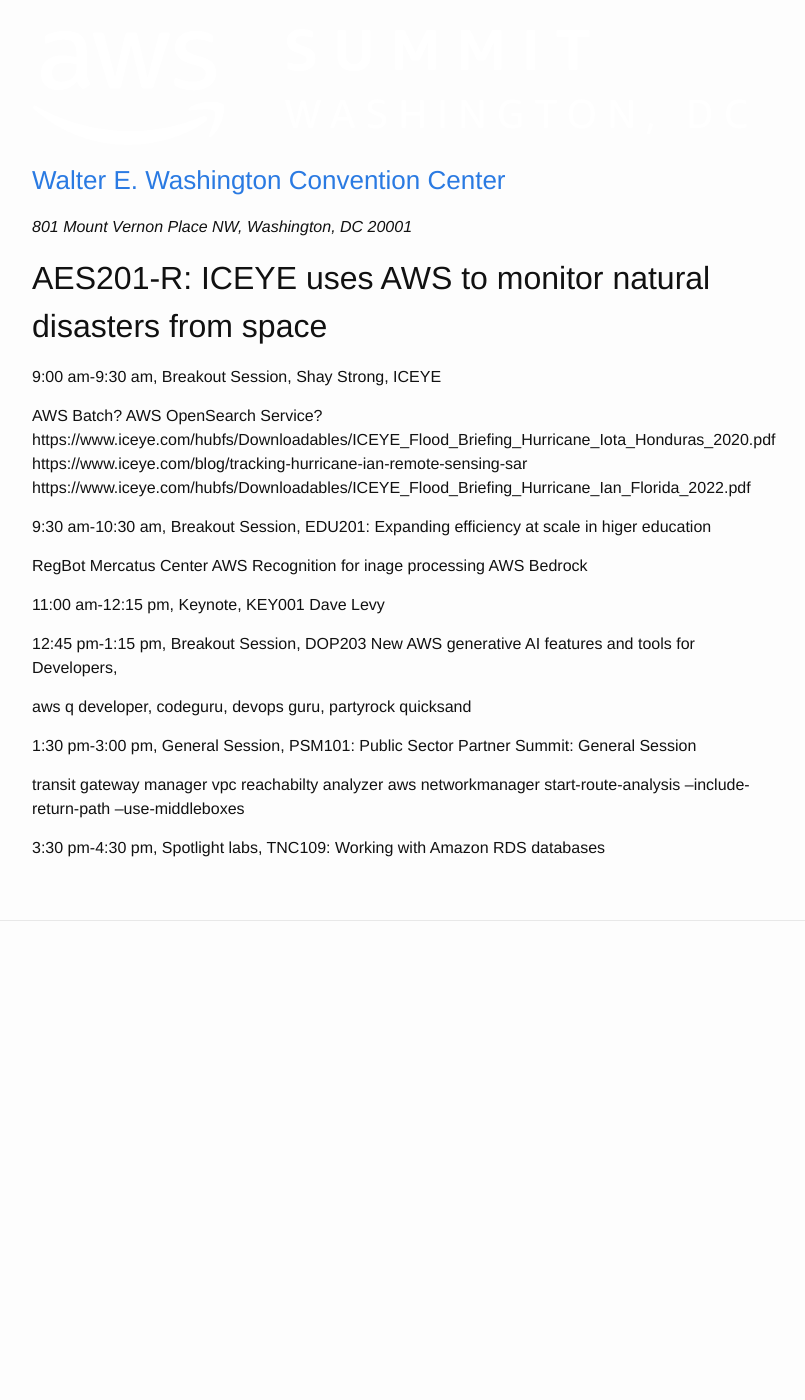
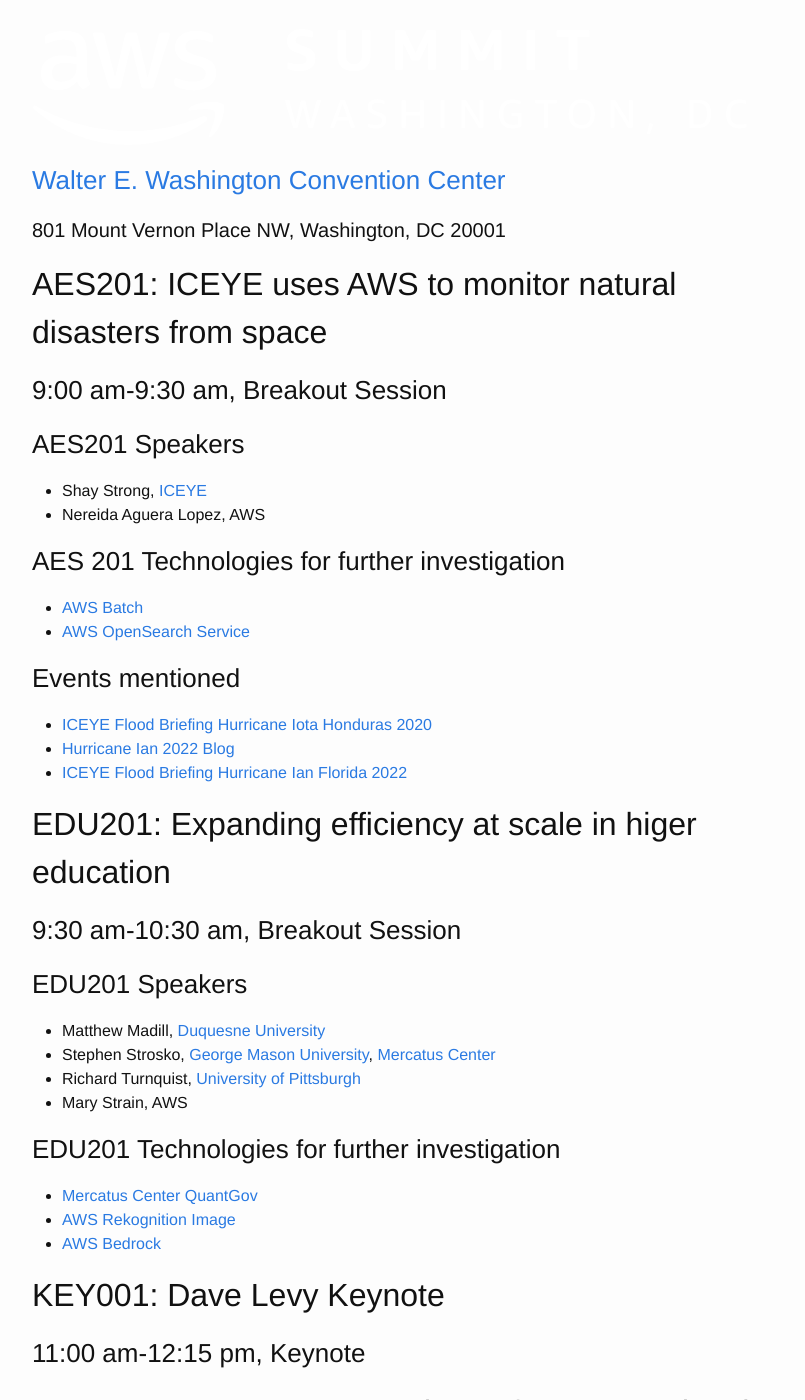
Before and after one commit to roclar/roclar.github.io, a Jekyll site: the page built from _posts/2024-06-26-AWS-Summit-day-one.md, in a window 1280 px wide and 1400 px high, scrolled down 227 px. Shown: the whole window, without its empty margins (238-1043 px from the left). Built offline with Jekyll 4.4.1, drawn with Linux system fonts in a browser that asks for light colours; before the commit the page ends 1238 px from its top, so only the background shows below that; some of the changed text lies outside the part shown.

Commit message:
Day 1 cleanup

```diff
--- a/_posts/2024-06-26-AWS-Summit-day-one.md
+++ b/_posts/2024-06-26-AWS-Summit-day-one.md
@@ -5,38 +5,106 @@
 
 [![AWS Summits Washington DC](/images/AWSsummitLogoWashingtonDC.png "AWS Summits Washington DC")](https://aws.amazon.com/events/summits/washington-dc/)
 
-### [Walter E. Washington Convention Center](https://eventsdc.com/venue/walter-e-washington-convention-center) ###
-*801 Mount Vernon Place NW, Washington, DC 20001*
+### [Walter E. Washington Convention Center](https://eventsdc.com/venue/walter-e-washington-convention-center)
 
-## AES201-R: ICEYE uses AWS to monitor natural disasters from space ##
-9:00 am-9:30 am, Breakout Session, Shay Strong, ICEYE
+#### 801 Mount Vernon Place NW, Washington, DC 20001
 
-AWS Batch?
-AWS OpenSearch Service?
-https://www.iceye.com/hubfs/Downloadables/ICEYE_Flood_Briefing_Hurricane_Iota_Honduras_2020.pdf
-https://www.iceye.com/blog/tracking-hurricane-ian-remote-sensing-sar
-https://www.iceye.com/hubfs/Downloadables/ICEYE_Flood_Briefing_Hurricane_Ian_Florida_2022.pdf
+## AES201: ICEYE uses AWS to monitor natural disasters from space
 
-9:30 am-10:30 am, Breakout Session, EDU201: Expanding efficiency at scale in higer education
+### 9:00 am-9:30 am, Breakout Session
 
-RegBot Mercatus Center
-AWS Recognition for inage processing
-AWS Bedrock
+### AES201 Speakers
 
-11:00 am-12:15 pm, Keynote, KEY001 Dave Levy
+* Shay Strong, [ICEYE](https://www.iceye.com/en-us/)
+* Nereida Aguera Lopez, AWS
 
-12:45 pm-1:15 pm, Breakout Session, DOP203 New AWS generative AI features and tools for Developers,
+### AES 201 Technologies for further investigation
 
-aws q developer, codeguru, devops guru, partyrock
-quicksand
+* [AWS Batch](https://aws.amazon.com/batch/)
+* [AWS OpenSearch Service](https://aws.amazon.com/opensearch-service/)
 
+### Events mentioned
 
-1:30 pm-3:00 pm, General Session, PSM101: Public Sector Partner Summit: General Session
+* [ICEYE Flood Briefing Hurricane Iota Honduras 2020](https://www.iceye.com/hubfs/Downloadables/ICEYE_Flood_Briefing_Hurricane_Iota_Honduras_2020.pdf)
+* [Hurricane Ian 2022 Blog](https://www.iceye.com/blog/tracking-hurricane-ian-remote-sensing-sar)
+* [ICEYE Flood Briefing Hurricane Ian Florida 2022](https://www.iceye.com/hubfs/Downloadables/ICEYE_Flood_Briefing_Hurricane_Ian_Florida_2022.pdf)
 
-transit gateway manager
-vpc reachabilty analyzer
-aws networkmanager
-  start-route-analysis --include-return-path --use-middleboxes
+## EDU201: Expanding efficiency at scale in higer education
 
+### 9:30 am-10:30 am, Breakout Session
 
-3:30 pm-4:30 pm, Spotlight labs, TNC109: Working with Amazon RDS databases
+### EDU201 Speakers
+
+* Matthew Madill, [Duquesne University](https://www.duq.edu)
+* Stephen Strosko, [George Mason University](https://www.gmu.edu), [Mercatus Center](https://www.mercatus.org)
+* Richard Turnquist, [University of Pittsburgh](https://www.pitt.edu)
+* Mary Strain, AWS
+
+### EDU201 Technologies for further investigation
+
+* [Mercatus Center QuantGov](https://www.quantgov.org)
+* [AWS Rekognition Image](https://aws.amazon.com/rekognition/image-features/)
+* [AWS Bedrock](https://aws.amazon.com/bedrock/)
+
+## KEY001: Dave Levy Keynote
+
+### 11:00 am-12:15 pm, Keynote
+
+## DOP203 New AWS generative AI features and tools for Developers
+
+### 12:45 pm-1:15 pm, Breakout Session
+
+### DOP203 Speakers
+
+* Rodrigo Asensio, AWS
+* Vanitha Sugumaran, AWS
+
+### DOP203 Technologies for further investigation
+
+* [Amazon Q Developer](https://aws.amazon.com/q/developer/)
+* [Amazon CodeGuru](https://aws.amazon.com/codeguru/)
+* [Amazon DevOps Guru](https://aws.amazon.com/devops-guru/)
+* [AWS PartyRock](https://partyrock.aws)
+* [Announcing PartyRock, an Amazon Bedrock Playground](https://aws.amazon.com/about-aws/whats-new/2023/11/partyrock-amazon-bedrock-playground/)
+
+## PRT208-S: Infrastructure and security lifecycle management in the cloud era (sponsored by HashiCorp)
+
+### 1:45 pm-2:00 pm, Lightning talk
+
+### PRT208-S Speakers
+
+* Tim Silk, HashiCorp
+
+## DEV205: It's not the network, until it is: Mastering native tools
+
+### 2:00 pm-2:30pm, Dev chat
+
+### DEV205 Speakers
+
+* Craig Johnson, [Forward Networks, Inc.](https://www.forwardnetworks.com)
+
+### DEV205 Technologies for further investigation
+
+* [AWS Transit Gateway](https://aws.amazon.com/transit-gateway/)
+* [AWS Getting Startede with Reachability Analyzer](https://docs.aws.amazon.com/vpc/latest/reachability/getting-started.html)
+* [Class AWS NetworkManager](https://docs.aws.amazon.com/AWSJavaScriptSDK/latest/AWS/NetworkManager.html)
+  * always use `--include-return-path` with `start-route-analysis`
+  * add `--use-middleboxes` if resources outside of AWS might be used
+
+## HLC106: Medical imaging on AWS: Considerations for healthcare providers
+
+### 2:15 pm-2:45 pm, Breakout Session
+
+### HLC106 speakers
+
+* Ashutosh Dhar, AWS
+* Dmitry Pavlov, AWS
+
+## AIM204-S: Enhancing citizen experience with generative AI and Amazon Bedrock (sponsored by Booz Allen)
+
+### 3:00 pm-3:30 pm, Breakout session
+
+### AIM204-S speakers
+
+* Chu Lahlou, [Booz Allen Hamiliton](https://www.boozallen.com)
+* Olisa Stephensbailey, [Booz Allen Hamiliton](https://www.boozallen.com)
```
